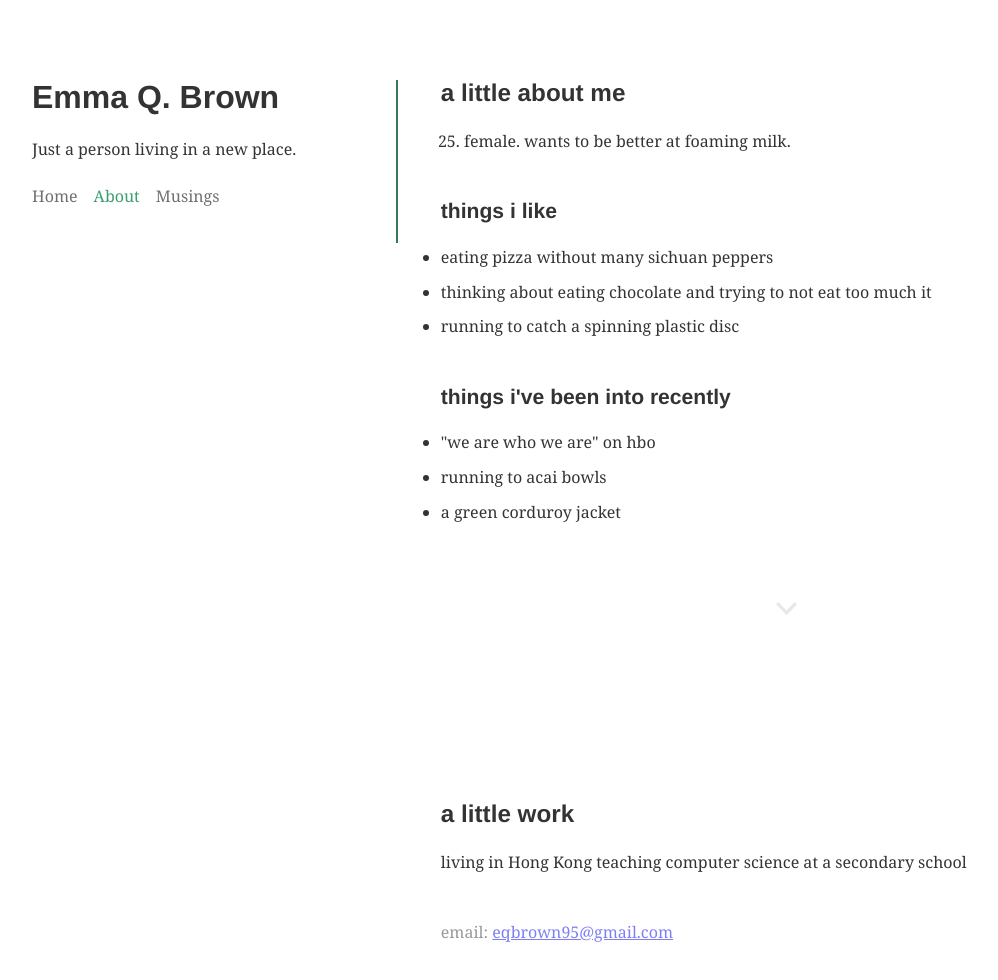
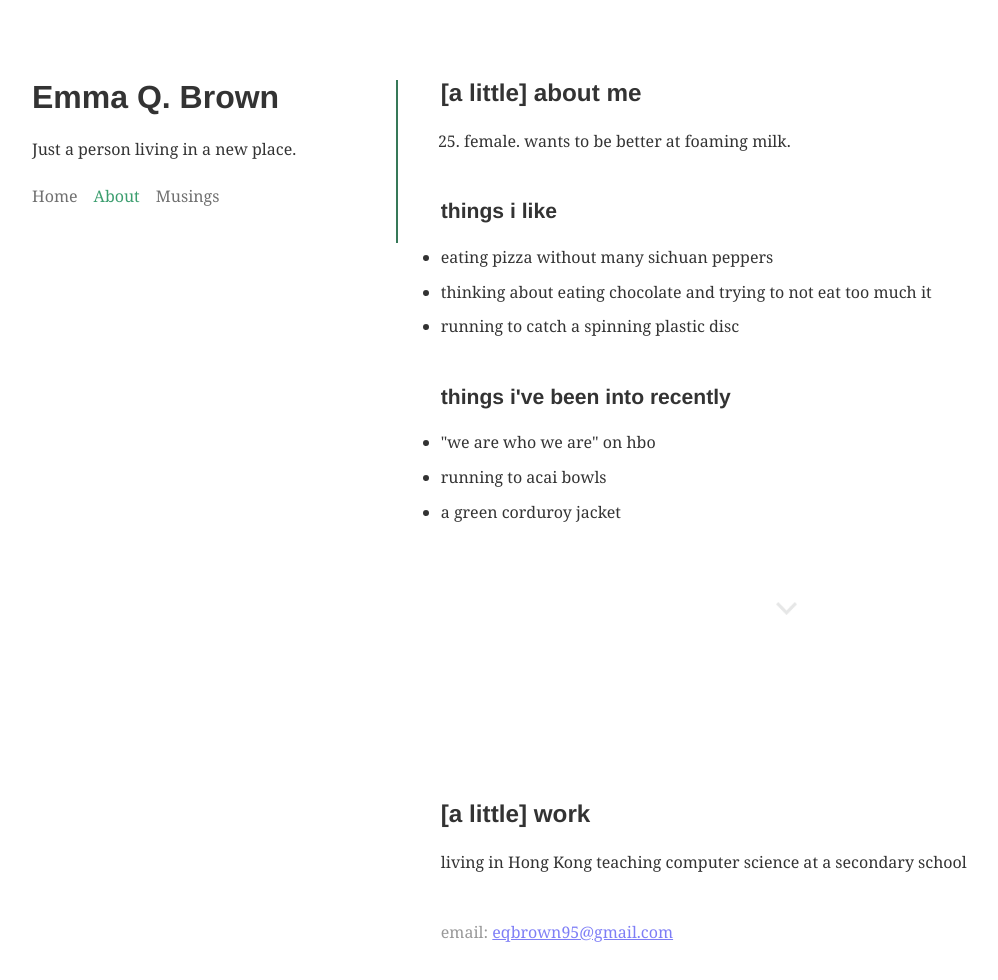
Before and after one commit to emmaqbrown/emma-site, a Gatsby site: page /about/ in a window 1280 px wide. Shown: the top 980 px of the page, without its empty margins (84-1082 px from the left). Built offline with nearby package versions, Linux system fonts and the light colour scheme; Gatsby itself is replaced by a stand-in of ours; some packages are replaced by stand-ins of ours.

Commit message:
changed formatting of about md titles

```diff
--- a/src/content/about.md
+++ b/src/content/about.md
@@ -1,5 +1,5 @@
 ---
-title: "a little about me"
+title: "[a little] about me"
 tag: "about"
 order: 1
 ---
--- a/src/content/moreAbout.md
+++ b/src/content/moreAbout.md
@@ -1,5 +1,5 @@
 ---
-title: "a little work"
+title: "[a little] work"
 tag: "about"
 order: 2
 ---
```
